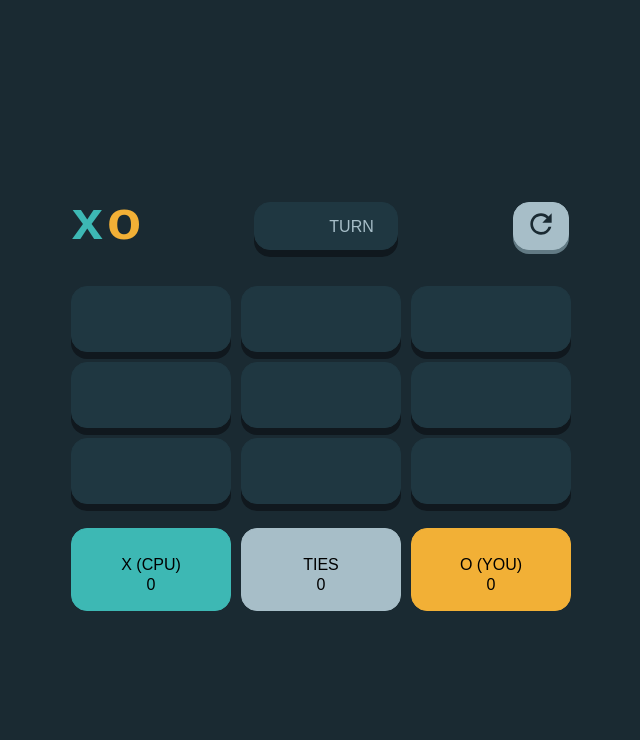
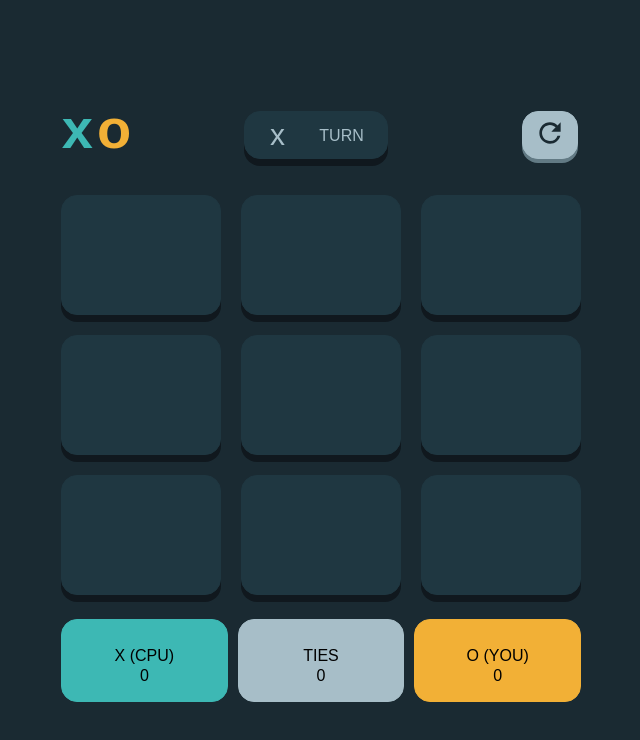
Before and after one commit to DevZibah/Tic-Tac-Toe, a React (Vite) app: page /Cpu in a window 1280 px wide. Shown: the top 740 px of the page, without its empty margins (319-959 px from the left). Built offline with nearby package versions, Linux system fonts and the light colour scheme.

Commit message:
try and error

```diff
--- a/src/components/Cpu.tsx
+++ b/src/components/Cpu.tsx
@@ -3,10 +3,11 @@ import { MdRefresh } from 'react-icons/md'
 import Modal from './Modal'
 import { motion } from 'framer-motion'
 import { StoreContext } from '../contexts/StoreContext'
+import Square from './Square'
 
 const Cpu = () => {
   const [show, setShow] = useState(false)
-  const { xo } = useContext(StoreContext)
+  const { newsquare } = useContext(StoreContext)
   return (
     <div>
       <motion.div
@@ -20,7 +21,7 @@ const Cpu = () => {
             <p className='o ms-1'>o</p>
           </article>
           <div className='div-one mt-4'>
-            <p className='oo'>{xo}</p>
+            <p className='oo'>x</p>
             <p className='text-uppercase turn'>turn</p>
           </div>
           <section>
@@ -37,15 +38,9 @@ const Cpu = () => {
         exit={{ x: -200, transition: { duration: 0.9 } }}
       >
         <section className='sec-two mt-2'>
-          <div className='p-4 p-md-5'>{xo}</div>
-          <div className='p-4 p-md-5'>{xo}</div>
-          <div className='p-4 p-md-5'>{xo}</div>
-          <div className='p-4 p-md-5'>{xo}</div>
-          <div className='p-4 p-md-5'>{xo}</div>
-          <div className='p-4 p-md-5'>{xo}</div>
-          <div className='p-4 p-md-5'>{xo}</div>
-          <div className='p-4 p-md-5'>{xo}</div>
-          <div className='p-4 p-md-5'>{xo}</div>
+          {newsquare.map((sq, id) => (
+            <Square key={id} />
+          ))}
         </section>
       </motion.div>
       <motion.div
--- a/src/components/Home.tsx
+++ b/src/components/Home.tsx
@@ -4,7 +4,8 @@ import { motion } from 'framer-motion'
 import { StoreContext } from '../contexts/StoreContext'
 
 const Home = () => {
-  const { setXo } = useContext(StoreContext)
+  const { setUser } = useContext(StoreContext)
+
   return (
     <div className=''>
       <motion.div
@@ -31,10 +32,10 @@ const Home = () => {
         <div className='pickplayer text-uppercase p-3'>
           <p className='firsttext'>pick player 1's mark</p>
           <article className='first-art p-2 align-middle'>
-            <p className='mt-3 x-one' onClick={() => setXo('x')}>
+            <p className='mt-3 x-one' onClick={() => setUser('x')}>
               x
             </p>
-            <p className='mt-3 o-one' onClick={() => setXo('o')}>
+            <p className='mt-3 o-one' onClick={() => setUser('o')}>
               o
             </p>
           </article>
--- /dev/null
+++ b/src/components/Square.tsx
@@ -0,0 +1,14 @@
+import React, { useContext } from 'react'
+import { StoreContext } from '../contexts/StoreContext'
+
+const Square = () => {
+  const { xo } = useContext(StoreContext)
+
+  return (
+    <div className='p-4 p-md-5'>
+      <p>{xo}</p>
+    </div>
+  )
+}
+
+export default Square
--- a/src/contexts/StoreContext.jsx
+++ b/src/contexts/StoreContext.jsx
@@ -5,11 +5,15 @@ export const StoreContext = createContext()
 
 const StoreContextProvider = ({ children }) => {
   const [xo, setXo] = useState('')
-  console.log(xo)
+  const [user, setUser] = useState('')
+  const newsquare = ['', '', '', '', '', '', '', '', '']
   return (
     <StoreContext.Provider
       value={{
         xo,
+        newsquare,
+        user,
+        setUser,
         setXo,
       }}
     >
```
Also changed, not shown: src/styles/All.css.
